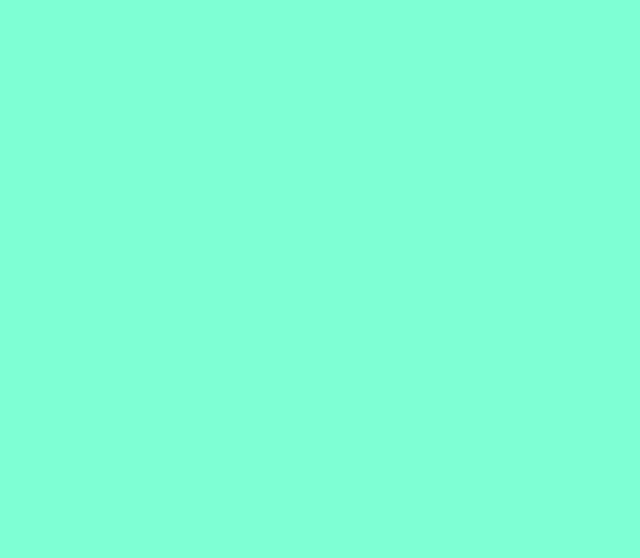
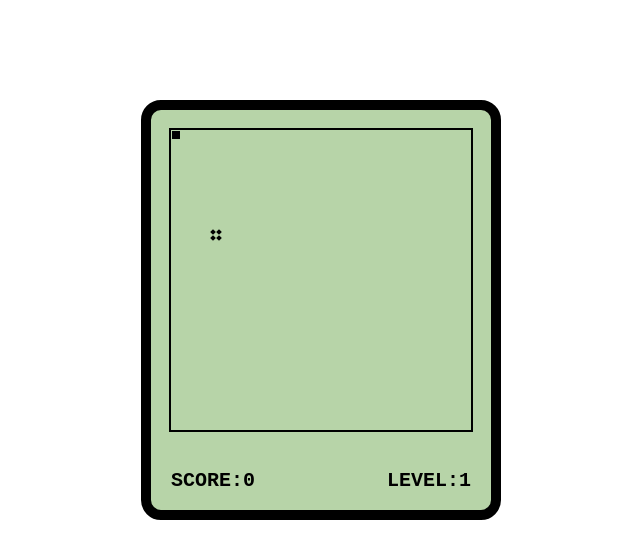
Before and after one commit to patient-fyd/HarmonyOS4, a website built with webpack: page typescript/snakeGame/src/index.html in a window 1280 px wide. Shown: the whole page, without its empty margins (319-959 px from the left). Built offline with nearby package versions, Linux system fonts and the light colour scheme.

Commit message:
设置游戏的基本结构

```diff
--- a/typescript/snakeGame/src/index.html
+++ b/typescript/snakeGame/src/index.html
@@ -6,5 +6,36 @@
 </head>
 <body>
 
+<!--创建游戏的主容器-->
+<div id="main">
+    <!--设置游戏的范围-->
+    <div id="stage">
+        <!--设置蛇-->
+        <div id="snake">
+            <!--snake内部的div表示蛇的各个部分-->
+            <div></div>
+        </div>
+
+        <!--设置食物-->
+        <div id="fond">
+            <!--fond内部的div表示食物的各个部分-->
+            <div></div>
+            <div></div>
+            <div></div>
+            <div></div>
+        </div>
+    </div>
+
+    <!--设置游戏的记分牌-->
+    <div id="score-panel">
+        <div>
+            SCORE:<span id="score">0</span>
+        </div>
+        <div>
+            LEVEL:<span id="level">1</span>
+        </div>
+    </div>
+</div>
+
 </body>
 </html>
--- a/typescript/snakeGame/src/style/index.less
+++ b/typescript/snakeGame/src/style/index.less
@@ -1,3 +1,84 @@
+// 设置变量
+@bg-color: #b7d4a8;
+
+// 清除默认样式
+*{
+  margin: 0;
+  padding: 0;
+  // 设置盒子模型
+  box-sizing: border-box;
+}
+
 body{
-  background-color: aquamarine;
+  font: bold 20px "Courier New";
 }
+
+// 设置主窗口的样式
+#main{
+  width: 360px;
+  height: 420px;
+  background-color: @bg-color;
+  margin: 100px auto;
+  border: 10px solid black;
+  border-radius: 20px;
+
+  // 开启弹性盒模型
+  display: flex;
+  // 设置主轴的方向
+  flex-flow: column;
+  // 设置侧轴的对齐方式
+  align-items: center;
+  // 设置主轴的对齐方式
+  justify-content: space-around;
+
+  // 游戏范围
+  #stage{
+    width: 304px;
+    height: 304px;
+    border: 2px solid black;
+    // 开启相对定位
+    position: relative;
+
+    // 设置蛇的样式
+    #snake{
+      &>div{
+        width: 10px;
+        height: 10px;
+        background-color: black;
+        border: 1px solid @bg-color;
+        // 开启绝对定位
+        position: absolute;
+      }
+    }
+    #fond{
+      width: 10px;
+      height: 10px;
+      position: absolute;
+      left: 40px;
+      top: 100px;
+
+      // 开启弹性盒
+      display: flex;
+      // 设置横轴为主轴，wrap表示会自动换行
+      flex-flow: row wrap;
+      justify-content: space-between;
+      align-content: space-between;
+
+      &>div{
+        width: 4px;
+        height: 4px;
+        background-color: black;
+        // 设置旋转角度
+        transform: rotate(45deg);
+      }
+    }
+  }
+
+  // 记分牌
+  #score-panel{
+    width: 300px;
+    display: flex;
+    // 设置主轴的对齐方式
+    justify-content: space-between;
+  }
+}
```
